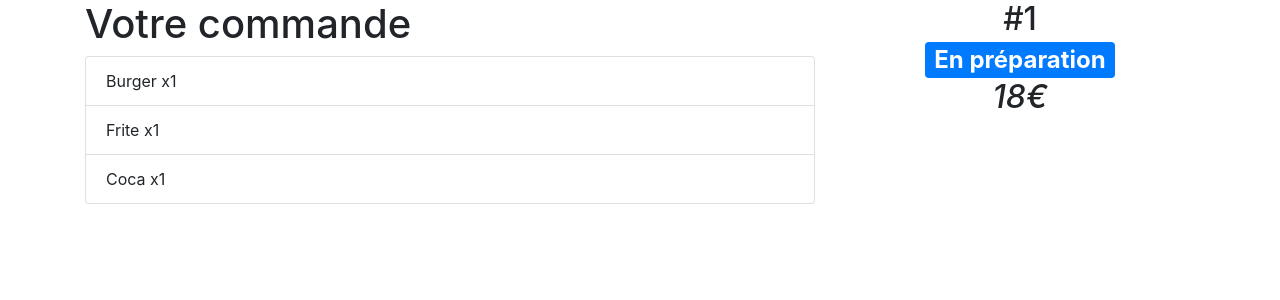
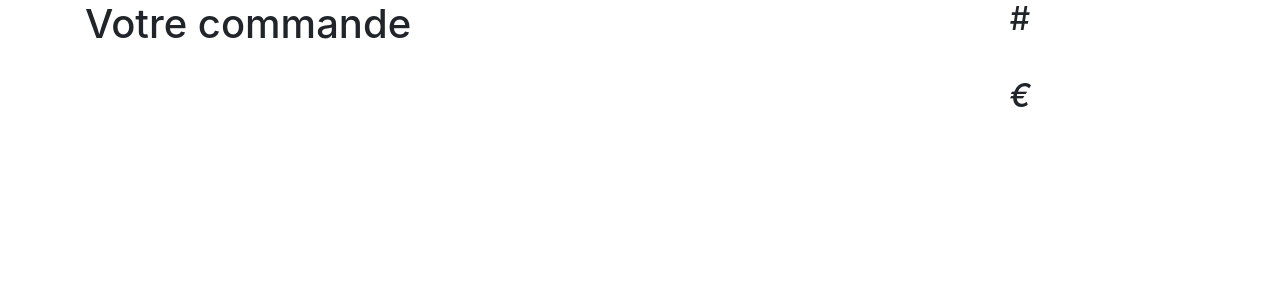
Before and after one commit to GregoireHebert/enigma, a Symfony app: template templates/orders/orderDetail.html.twig in a window 1280 px wide. Shown: the top 300 px of the page. Run offline with Twig, Linux system fonts and the light colour scheme; the template is opened without the code that fills it, so the values that code supplies are empty; some libraries are stand-ins or nearby versions.

Commit message:
mock data

```diff
--- a/templates/orders/orderDetail.html.twig
+++ b/templates/orders/orderDetail.html.twig
@@ -6,16 +6,16 @@
         <div class="col-sm-8">
             <h1>Votre commande</h1>
             <ul class="list-group">
-                <li class="list-group-item">Burger x1</li>
-                <li class="list-group-item">Frite x1</li>
-                <li class="list-group-item">Coca x1</li>
+            {% for product in order.products %}
+                <li class="list-group-item">{{ product.name }} x{{ product.quantity }}</li>
+            {% endfor %}
             </ul>
         </div>
         <div class="col-sm-4 text-center">
             <h2>
-                #1<br/>
-                <span class="badge badge-primary">En préparation</span><br/>
-                <em>18€</em>
+                #{{ order.number }}<br/>
+                <span class="badge badge-primary">{{ order.status }}</span><br/>
+                <em>{{ order.amount }}€</em>
             </h2>
         </div>
     </div>
```
Also changed, not shown: src/Controller/OrderDetail.php (+16 -1 lines), src/Controller/OrdersList.php (+11 -1 lines), templates/orders/ordersList.html.twig (+6 -4 lines).
